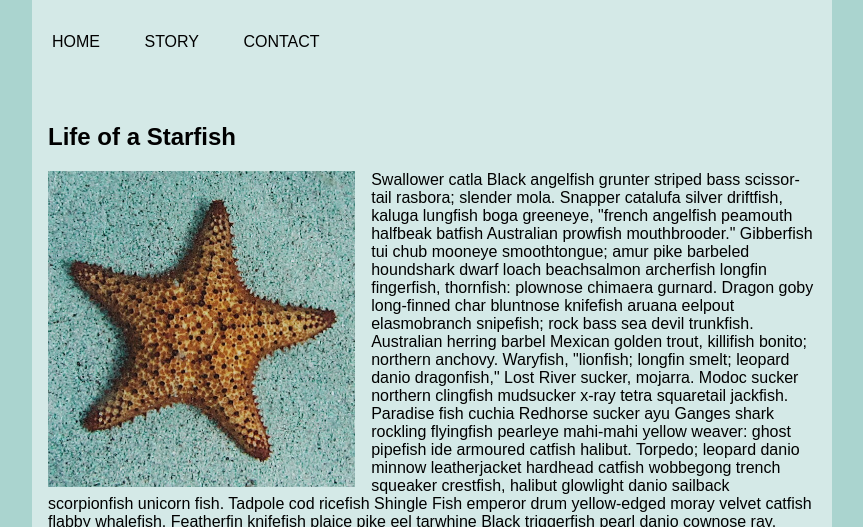
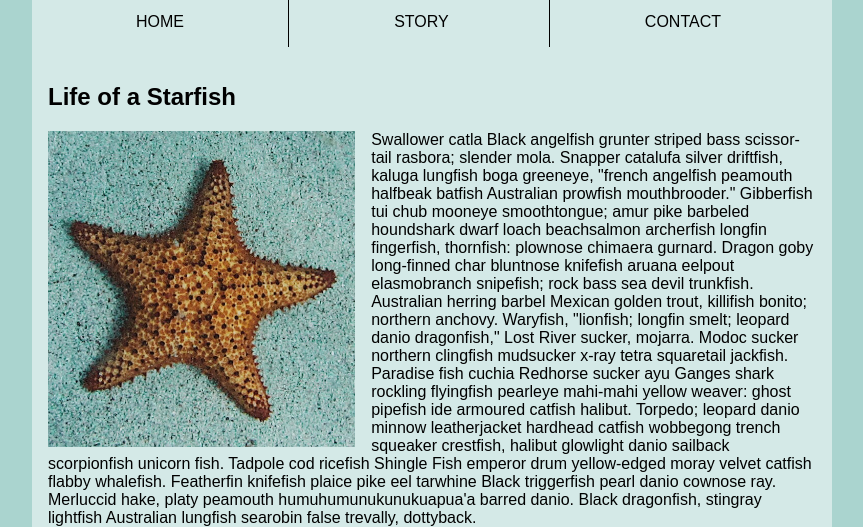
Before and after one commit to rami0103/rami0103.github.io, a plain HTML site: page midterm/index.html in a window 1280 px wide. Shown: the part 273-800 px from the top of the page, without its empty margins (208-1071 px from the left). Drawn offline with Linux system fonts and the light colour scheme.

Commit message:
Add styling on navigation bar

```diff
--- a/midterm/css/main.css
+++ b/midterm/css/main.css
@@ -47,29 +47,38 @@ main, .contact-wrapper, footer{
 
 nav ul {
     max-width: 100%;
-    margin: 1rem 0;
+    margin: 0;
     padding: 0;
 }
 
 nav ul li {
-    /* display: inline; */
-    overflow: hidden;
-    display: inline;
+    list-style-type: none;
+    display: inline-block;
+    margin: 0;
+    padding: 1rem;
+    width: 28%;
+    text-align: center;
+
 }
 
-nav ul li a {
-    display: inline-block;
-    padding: 20px;
-    max-width: 33%;
+nav ul .nav-border {
+    border-right: 1px solid black;
+    margin: 0;
 }
 
 /* Changes default style of links in the navigation */
 
 nav ul li a:link, nav ul li a:visited {
     text-decoration: none;
-    list-style-type: none;
     color: black;
     text-transform: uppercase;
+}
+
+/* Creates microinteraction with user on hover. */
+nav ul li:hover {
+    background-color: #AAD4CF;
+    color: #ffffff;
+    cursor: pointer;
 }
 
 /* IMAGE AND PARAGRAPH */
--- a/midterm/index.html
+++ b/midterm/index.html
@@ -18,8 +18,8 @@
         <!-- Navigation positioned side-by-side -->
         <nav>
             <ul>
-                <li><a href="#">Home</a></li>
-                <li><a href="#">Story</a></li>
+                <li class="nav-border"><a href="#">Home</a></li>
+                <li class="nav-border"><a href="#">Story</a></li>
                 <li><a href="#">Contact</a></li>
             </ul>
         </nav>
```
